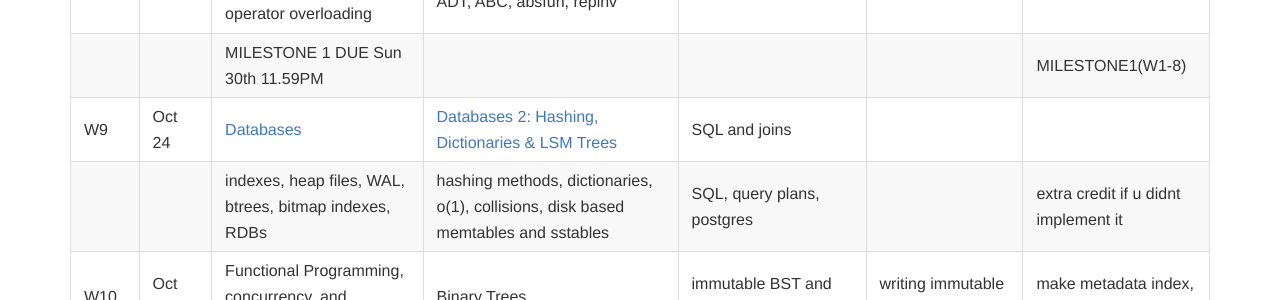
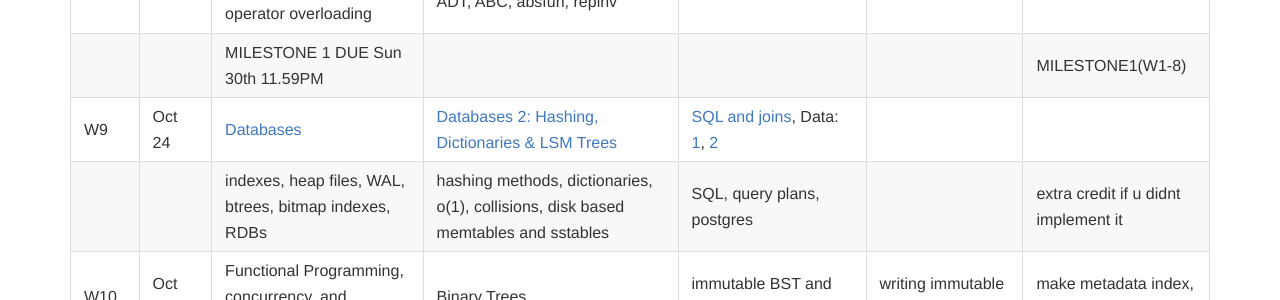
Before and after one commit to iacs-cs207/cs207-2016, a Jekyll site: the page built from schedule.md, in a window 1280 px wide. Shown: the part 1140-1440 px from the top of the page. Built offline with Jekyll 4.4.1, drawn with Linux system fonts in a browser that asks for light colours; nearby versions of some CDN libraries; Markdown is read by kramdown in place of the engine named in the settings.

Commit message:
added SQL lab to schedule

```diff
--- a/schedule.md
+++ b/schedule.md
@@ -21,7 +21,7 @@
 | W8   | Oct 17     | [Goosetyping and Operator Overloading](https://github.com/iacs-cs207/cs207-2016/blob/master/lectures/GooseOverloading.ipynb) | [ADTs and ABCs](https://github.com/iacs-cs207/cs207-2016/blob/master/lectures/ADT.ipynb), [Coroutines2](https://github.com/iacs-cs207/cs207-2016/blob/master/lectures/gensandcoros2.ipynb) | Milestone 1 lab                          | [Env with different implementations](https://github.com/iacs-cs207/cs207-2016/blob/master/homeworks/hw8.ipynb) | [OOP for time series](https://iacs-cs207.github.io/cs207-2016/projects/project4.html), [Time Series Interfaces](https://iacs-cs207.github.io/cs207-2016/projects/project5.html) |
 |      |            | goosetyping, protocols, operator overloading | ADT, ABC, absfun, repinv                 |                                          |                                          |                                          |
 |      |            | MILESTONE 1 DUE Sun 30th 11.59PM         |                                          |                                          |                                          | MILESTONE1(W1-8)                         |
-| W9   | Oct 24     | [Databases](https://github.com/iacs-cs207/cs207-2016/blob/master/lectures/Databases1.ipynb)                     | [Databases 2: Hashing, Dictionaries & LSM Trees](https://github.com/iacs-cs207/cs207-2016/blob/master/lectures/Databases2.ipynb)              | SQL and joins                            |                                          |                                          |
+| W9   | Oct 24     | [Databases](https://github.com/iacs-cs207/cs207-2016/blob/master/lectures/Databases1.ipynb)                     | [Databases 2: Hashing, Dictionaries & LSM Trees](https://github.com/iacs-cs207/cs207-2016/blob/master/lectures/Databases2.ipynb)              | [SQL and joins](https://github.com/iacs-cs207/cs207-2016/blob/master/labs/lab9.ipynb), Data: [1](https://github.com/iacs-cs207/cs207-2016/blob/master/labs/candidates.txt), [2](contributors_with_candidate_id.txt)                            |                                          |                                          |
 |      |            | indexes, heap files, WAL, btrees, bitmap indexes, RDBs | hashing methods, dictionaries, o(1), collisions, disk based memtables and sstables | SQL, query plans, postgres               |                                          | extra credit if u didnt implement it     |
 | W10  | Oct 31     | Functional Programming, concurrency, and immutability | Binary Trees                             | immutable BST and balancing              | writing immutable BST                    | make metadata index, time series index   |
 |      |            | ref trans, map, filter, immutable data structs, concurrency | binary trees                             |                                          |                                          |                                          |
```
